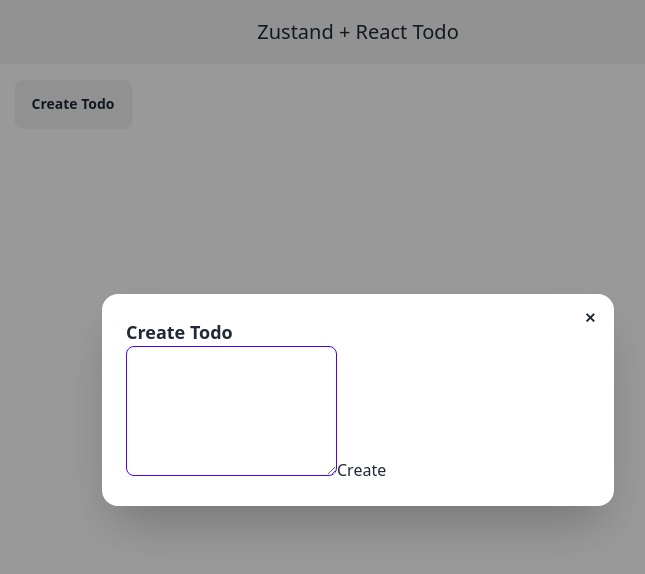
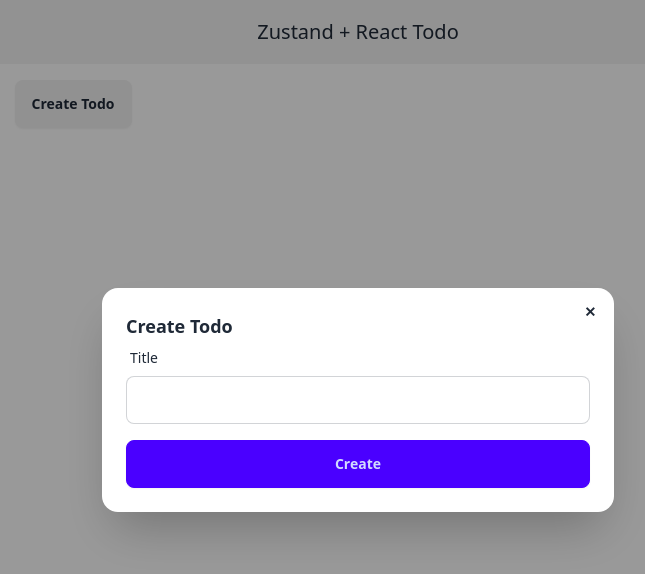
Before and after one commit to harshmangalam/react19-zustand-todo, a React (Vite) app: page / in a window 1280 px wide. Both pictures are taken after a click on the button "Create Todo". Shown: the top 574 px of the page, without its empty margins (282-927 px from the left). Built offline with nearby package versions, Linux system fonts and the light colour scheme.

Commit message:
added create new task

```diff
--- a/package.json
+++ b/package.json
@@ -12,11 +12,13 @@
   "dependencies": {
     "react": "19.0.0-canary-96c584661-20240412",
     "react-dom": "19.0.0-canary-96c584661-20240412",
+    "shortid": "^2.2.16",
     "zustand": "^4.5.2"
   },
   "devDependencies": {
     "@types/react": "^18.2.66",
     "@types/react-dom": "^18.2.22",
+    "@types/shortid": "^0.0.32",
     "@typescript-eslint/eslint-plugin": "^7.2.0",
     "@typescript-eslint/parser": "^7.2.0",
     "@vitejs/plugin-react": "^4.2.1",
--- a/src/components/create-todo.tsx
+++ b/src/components/create-todo.tsx
@@ -1,14 +1,23 @@
+"use client";
+
 import React from "react";
+import { TextInput } from "./ui/input";
+import { useTodoActions } from "../store/todo";
 
 export function CreateTodo() {
   const modalRef = React.useRef<HTMLDialogElement>(null);
+  const { addTask } = useTodoActions();
 
   function handleOpenModal() {
     modalRef.current?.showModal();
   }
 
   function handleCreateTodo(formData: FormData) {
-    console.log(e);
+    const title = formData.get("title")?.toString();
+    if (!title) {
+      return;
+    }
+    addTask(title);
   }
   return (
     <>
@@ -26,12 +35,12 @@
           </form>
           <h3 className="font-bold text-lg">Create Todo</h3>
           <div>
-            <form action={handleCreateTodo}>
-              <textarea
-                className="textarea textarea-bordered textarea-primary"
-                rows={4}
-              />
-              <button type="submit">Create</button>
+            {/* @ts-expect-error Action type issues  */}
+            <form action={handleCreateTodo} className="flex flex-col gap-4">
+              <TextInput name="title" id="title" label="Title" />
+              <button className="btn btn-primary btn-block" type="submit">
+                Create
+              </button>
             </form>
           </div>
         </div>
--- a/src/store/todo.ts
+++ b/src/store/todo.ts
@@ -1,8 +1,8 @@
 import { create } from "zustand";
 import { Task } from "../types/todo";
-
+import shortid from "shortid";
 interface TodoAction {
-  addTask: (task: Task) => void;
+  addTask: (title: string) => void;
   removeTask: (id: string) => void;
   clearTasks: () => void;
 }
@@ -13,7 +13,13 @@
 export const useTodoStore = create<TodoState>((set) => ({
   tasks: [],
   actions: {
-    addTask: (task: Task) => {
+    addTask: (title: string) => {
+      const task: Task = {
+        title,
+        createdAt: new Date(),
+        id: shortid(),
+        status: "init",
+      };
       set((state) => ({ tasks: [...state.tasks, task] }));
     },
     removeTask: (id) => {
```
Also changed, not shown: 1 other file (tests, documents, lock files or other folders).
